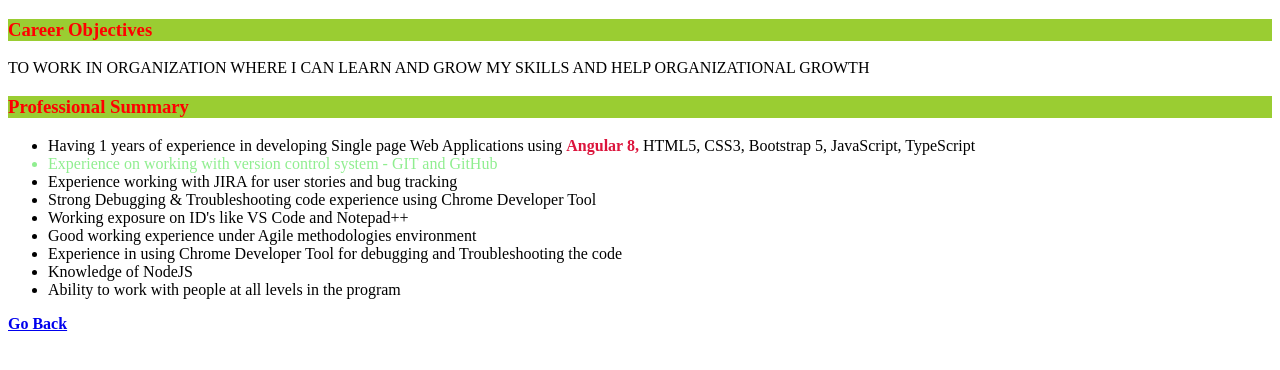
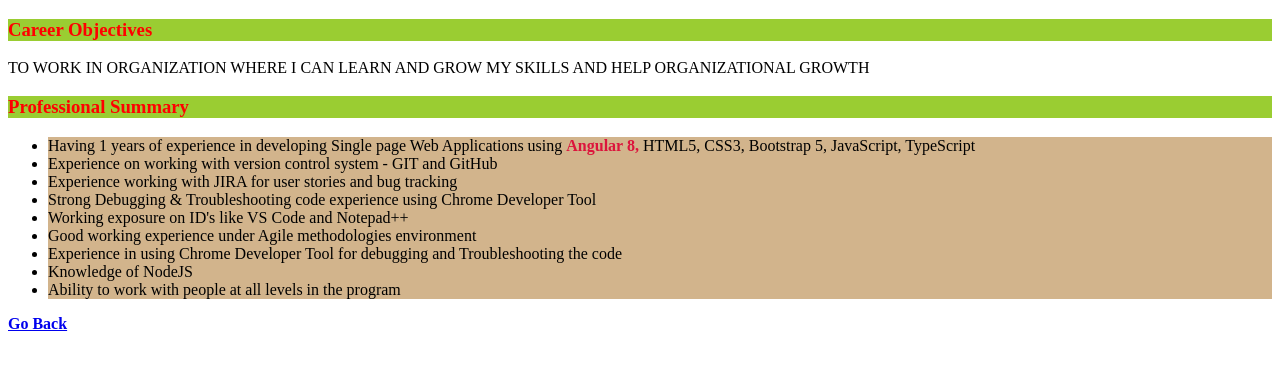
Before and after one commit to madhurinagode/MyProfile, a plain HTML site: page home.html in a window 1280 px wide. Drawn offline with Linux system fonts and the light colour scheme.

Commit message:
span tag used
span tag used

```diff
--- a/home.html
+++ b/home.html
@@ -4,15 +4,17 @@
 <head>
     <title>HOME</title>
     <style>
-        .home{
+        .home {
             color: red;
             background-color: yellowgreen;
         }
-        #name1{
+
+        #name1 {
             color: crimson;
         }
-        .css{
-            color: lightgreen;
+
+        .css {
+            background-color: tan;
         }
     </style>
 
@@ -25,17 +27,18 @@
     <p> TO WORK IN ORGANIZATION WHERE I CAN LEARN AND GROW MY SKILLS AND HELP ORGANIZATIONAL GROWTH</p>
     <h3 class="home"> Professional Summary </h3>
     <ul>
-        <li> Having 1 years of experience in developing Single page Web Applications using <span id="name1"><b>Angular 8,</b></span> HTML5, CSS3,
+        <li class="css"> Having 1 years of experience in developing Single page Web Applications using <span
+                id="name1"><b>Angular 8,</b></span> HTML5, CSS3,
             Bootstrap 5, JavaScript, TypeScript</li>
         <li class="css"> Experience on working with version control system - GIT and GitHub </li>
-        <li> Experience working with JIRA for user stories and bug tracking </li>
-        <li>Strong Debugging & Troubleshooting code experience using Chrome Developer Tool </li>
+        <li class="css"> Experience working with JIRA for user stories and bug tracking </li>
+        <li class="css">Strong Debugging & Troubleshooting code experience using Chrome Developer Tool </li>
 
-        <li>Working exposure on ID's like VS Code and Notepad++ </li>
-        <li>Good working experience under Agile methodologies environment </li>
-        <li>Experience in using Chrome Developer Tool for debugging and Troubleshooting the code </li>
-        <li>Knowledge of NodeJS </li>
-        <li>Ability to work with people at all levels in the program </li>
+        <li class="css">Working exposure on ID's like VS Code and Notepad++ </li>
+        <li class="css">Good working experience under Agile methodologies environment </li>
+        <li class="css">Experience in using Chrome Developer Tool for debugging and Troubleshooting the code </li>
+        <li class="css">Knowledge of NodeJS </li>
+        <li class="css">Ability to work with people at all levels in the program </li>
     </ul>
     <a href="info.html"><b>Go Back</b></a>
 
```
